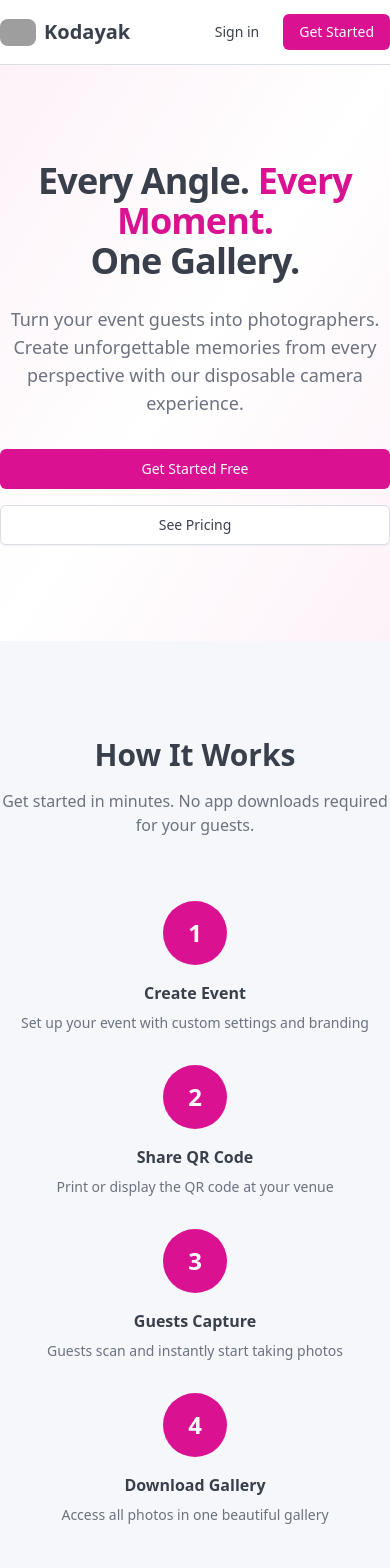
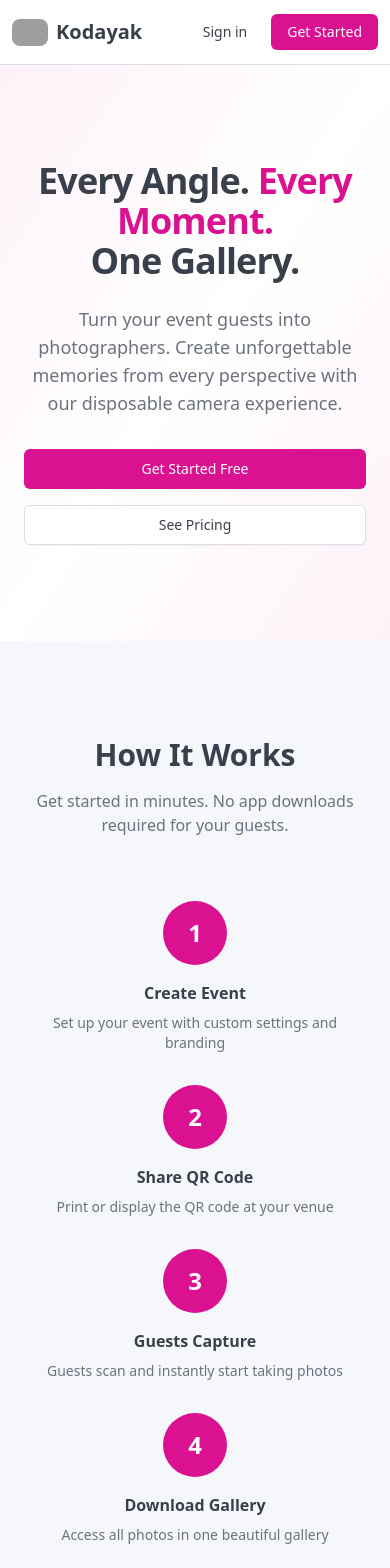
Before and after one commit to sipcoffee/kodayak, a Next.js app: page / in a window 390 px wide. Shown: the top 1568 px of the page. Built offline with nearby package versions, Linux system fonts and the light colour scheme; grey boxes are pictures that could not be loaded.

Commit message:
mobile respove landing page

```diff
--- a/app/(marketing)/layout.tsx
+++ b/app/(marketing)/layout.tsx
@@ -10,8 +10,8 @@ export default function MarketingLayout({
   return (
     <div className="min-h-screen flex flex-col">
       {/* Header */}
-      <header className="sticky top-0 z-50 w-full border-b bg-background/95 backdrop-blur supports-[backdrop-filter]:bg-background/60">
-        <div className="container flex h-16 items-center justify-between">
+      <header className="sticky top-0 z-50 w-full border-b bg-background/95 backdrop-blur supports-backdrop-filter:bg-background/60">
+        <div className="mx-3 md:mx-16 flex h-16 items-center justify-between">
           <Link href="/" className="flex items-center gap-2">
             <Image
               src="/logo_square.png"
@@ -65,7 +65,7 @@ export default function MarketingLayout({
       <main className="flex-1">{children}</main>
 
       {/* Footer */}
-      <footer className="border-t bg-muted/50">
+      <footer className="px-6 md:px-16 border-t bg-muted/50">
         <div className="container py-12">
           <div className="grid gap-8 md:grid-cols-4">
             <div>
@@ -139,7 +139,9 @@ export default function MarketingLayout({
           </div>
 
           <div className="mt-8 pt-8 border-t text-center text-sm text-muted-foreground">
-            <p>&copy; {new Date().getFullYear()} Kodayak. All rights reserved.</p>
+            <p>
+              &copy; {new Date().getFullYear()} Kodayak. All rights reserved.
+            </p>
           </div>
         </div>
       </footer>
--- a/app/(marketing)/page.tsx
+++ b/app/(marketing)/page.tsx
@@ -17,12 +17,11 @@ export default function LandingPage() {
   return (
     <div>
       {/* Hero Section */}
-      <section className="relative overflow-hidden bg-gradient-to-br from-pink-50 via-white to-pink-50 dark:from-gray-900 dark:via-gray-800 dark:to-gray-900">
+      <section className="px-6 md:px-16 relative overflow-hidden bg-linear-to-br from-pink-50 via-white to-pink-50 dark:from-gray-900 dark:via-gray-800 dark:to-gray-900">
         <div className="container py-24 md:py-32">
           <div className="mx-auto max-w-3xl text-center">
             <h1 className="mb-6 text-4xl font-bold tracking-tight sm:text-5xl md:text-6xl">
-              Every Angle.{" "}
-              <span className="text-primary">Every Moment.</span>
+              Every Angle. <span className="text-primary">Every Moment.</span>
               <br />
               One Gallery.
             </h1>
@@ -44,7 +43,7 @@ export default function LandingPage() {
       </section>
 
       {/* How It Works */}
-      <section id="how-it-works" className="py-24 bg-muted/50">
+      <section id="how-it-works" className="px-6 md:px-16 py-24 bg-muted/50">
         <div className="container">
           <div className="mx-auto max-w-2xl text-center mb-16">
             <h2 className="text-3xl font-bold mb-4">How It Works</h2>
@@ -58,7 +57,8 @@ export default function LandingPage() {
               {
                 step: "1",
                 title: "Create Event",
-                description: "Set up your event with custom settings and branding",
+                description:
+                  "Set up your event with custom settings and branding",
                 icon: Camera,
               },
               {
@@ -95,7 +95,7 @@ export default function LandingPage() {
       </section>
 
       {/* Features */}
-      <section id="features" className="py-24">
+      <section id="features" className="px-6 md:px-16 py-24">
         <div className="container">
           <div className="mx-auto max-w-2xl text-center mb-16">
             <h2 className="text-3xl font-bold mb-4">
@@ -162,7 +162,7 @@ export default function LandingPage() {
       </section>
 
       {/* Use Cases */}
-      <section className="py-24 bg-muted/50">
+      <section className="px-6 md:px-16 py-24 bg-muted/50">
         <div className="container">
           <div className="mx-auto max-w-2xl text-center mb-16">
             <h2 className="text-3xl font-bold mb-4">Perfect For Any Event</h2>
@@ -172,22 +172,25 @@ export default function LandingPage() {
           </div>
 
           <div className="grid gap-4 md:grid-cols-2 lg:grid-cols-4">
-            {["Weddings", "Corporate Events", "Birthday Parties", "Reunions"].map(
-              (useCase) => (
+            {[
+              "Weddings",
+              "Corporate Events",
+              "Birthday Parties",
+              "Reunions",
+            ].map((useCase) => (
               <Card key={useCase} className="text-center">
                 <CardContent className="py-8">
                   <CheckCircle className="mx-auto mb-3 h-8 w-8 text-primary" />
                   <p className="font-medium">{useCase}</p>
                 </CardContent>
               </Card>
-              )
-            )}
+            ))}
           </div>
         </div>
       </section>
 
       {/* CTA */}
-      <section className="py-24">
+      <section className="px-6 md:px-16 py-24">
         <div className="container">
           <div className="mx-auto max-w-2xl text-center">
             <h2 className="text-3xl font-bold mb-4">
```
Lines whose indentation alone changed are shown as unchanged.
